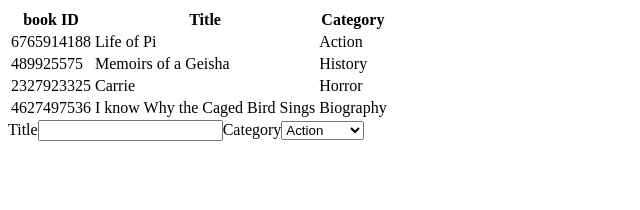
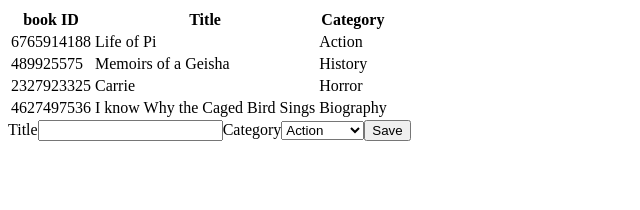
Before and after one commit to sjcco/bookstore, a React (Create React App) app: page / in a window 1280 px wide. Shown: the top 210 px of the page, without its empty margins (0-640 px from the left). Built offline with nearby package versions, Linux system fonts and the light colour scheme.

Commit message:
Add submit button to form

```diff
--- a/src/containers/BooksForm.js
+++ b/src/containers/BooksForm.js
@@ -13,7 +13,7 @@ const BooksForm = () => {
           {categories.map(category => <option key={category} value={category}>{category}</option>)}
         </select>
       </label>
-
+      <button className="button" type="submit">Save</button>
     </form>
   );
 };
```
